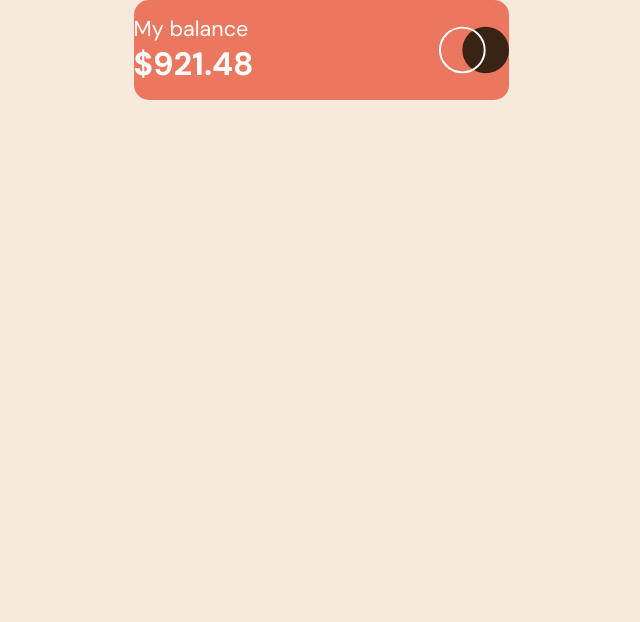
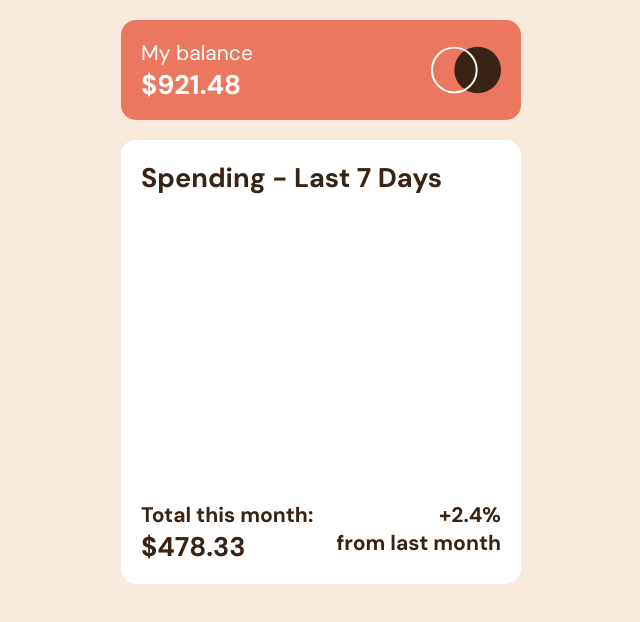
Before and after one commit to adie9/expenses-chart-component, a React (Vite) app: page / in a window 1280 px wide. Shown: the top 622 px of the page, without its empty margins (319-959 px from the left). Built offline with nearby package versions, Linux system fonts and the light colour scheme.

Commit message:
Separated components. Finished styling for Spending, left space for eventual graph.

```diff
--- /dev/null
+++ b/components/Balance.jsx
@@ -0,0 +1,15 @@
+import React from "react"
+
+function Balance() {
+    return (
+      <section className="balance-container">
+          <div className="balance-values">
+            <h3>My balance</h3>
+            <h1>$921.48</h1>
+          </div>
+          <img src="../images/logo.svg" alt="logo"></img>
+      </section>
+    )
+  }
+
+  export default Balance
--- /dev/null
+++ b/components/Chart.jsx
@@ -0,0 +1,10 @@
+import React from "react"
+
+function Chart() {
+
+    return (
+      <canvas id="chart"></canvas>
+    )
+  }
+
+  export default Chart
--- /dev/null
+++ b/components/Spending.jsx
@@ -0,0 +1,20 @@
+import React from "react"
+import Chart from "../components/Chart"
+
+function Spending() {
+    return (
+      <section className="spending-container">
+        <h1>Spending - Last 7 Days</h1>
+        <Chart />
+        <div class="spending-footer">
+            <div class="spending-values">
+                <h3>Total this month: </h3>
+                <h1>$478.33</h1>
+            </div>
+            <h3 id="percent">+2.4% <br></br>from last month</h3>
+        </div>
+      </section>
+    )
+  }
+
+  export default Spending
--- a/src/App.jsx
+++ b/src/App.jsx
@@ -1,22 +1,23 @@
-function Balance() {
-  return (
-    <div className="balance-container">
-        <div className="balance-values">
-          <h2>My balance</h2>
-          <h1>$921.48</h1>
-        </div>
-        <img src="../images/logo.svg" alt="logo"></img>
-    </div>
-  )
-}
+import React from "react"
+import Balance from "../components/Balance"
+import Spending from "../components/Spending"
 
-function Spending() {
 
+const data = {
+  labels: ['monday', 'tuesday', 'wednesday', 'thursday',
+              'friday', 'saturday', 'sunday'],
+  datasets: [
+      {
+          data: [25, 55, 40, 30, 20, 35, 10],
+          backgroundColor: ['rgba(255, 0, 0, 0.5)'],
+          borderWidth: 1,
+      }
+  ]
 }
 
 function App() {
   return (
-    <div>
+    <div className="container">
       <Balance />
       <Spending />
     </div>
--- a/styles/style.css
+++ b/styles/style.css
@@ -9,6 +9,11 @@ body {
   background-color: hsl(27, 66%, 92%);
 }
 
+.container {
+  margin: 20px auto;
+  width: 400px;
+}
+
 .balance-container {
   border-radius: 15px;
   color: white;
@@ -16,21 +21,38 @@ body {
   margin: 0 auto;
   display: flex;
   justify-content: space-between;
-  width: 375px;
   height: 100px;
+  padding: 0px 20px;
 }
 .balance-container .balance-values {
   display: flex;
   flex-direction: column;
   justify-content: center;
 }
-.balance-container .balance-values h1 {
-  font-size: 1.8em;
-}
-.balance-container .balance-values h2 {
-  font-size: 1.2em;
+.balance-container .balance-values h3 {
   font-weight: 300;
 }
 .balance-container img {
   width: 70px;
+}
+
+.spending-container {
+  border-radius: 15px;
+  color: hsl(25, 47%, 15%);
+  background-color: white;
+  margin: 0 auto;
+  padding: 20px;
+  margin-top: 20px;
+}
+.spending-container .spending-footer {
+  display: flex;
+  justify-content: space-between;
+}
+.spending-container .spending-footer #percent {
+  text-align: right;
+}
+
+#chart {
+  width: 350px;
+  height: 300px;
 }/*# sourceMappingURL=style.css.map */
--- a/styles/style.scss
+++ b/styles/style.scss
@@ -33,14 +33,23 @@ body {
     background-color: $cream;
 }
 
+.container {
+    margin: 20px auto;
+    width: 400px;
+
+}
+
+
+// Balance Section styles
 .balance-container {
     @include box-theme(white, $pr-soft-red);
     @include centered();
 
     display: flex;
     justify-content: space-between;
-    width: 375px;
+
     height: 100px;
+    padding: 0px 20px;
 
     .balance-values {
         display: flex;
@@ -48,11 +57,10 @@ body {
         justify-content: center;
 
         h1 {
-            font-size: 1.8em;
+
         }
 
-        h2 {
-            font-size: 1.2em;
+        h3 {
             font-weight: 300;
         }
     }
@@ -61,5 +69,30 @@ body {
         width: 70px;
     }
 
+}
+
+// Spending Section styles
+.spending-container {
+    @include box-theme($dark-brown, white);
+    @include centered();
+
+
+    padding: 20px;
+    margin-top: 20px;
+
+    .spending-footer {
+        display: flex;
+        justify-content: space-between;
+
+        #percent {
+            text-align: right;
+        }
+    }
 
 }
+
+// Chart styles
+#chart {
+    width: 350px;
+    height: 300px;
+}
```
Also changed, not shown: 1 other file (tests, documents, lock files or other folders).
